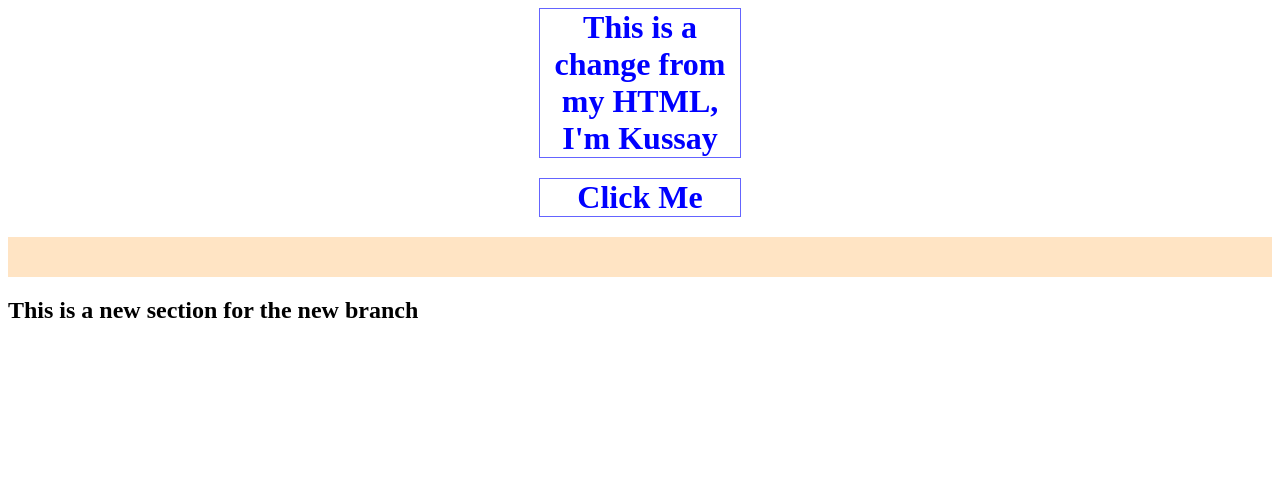
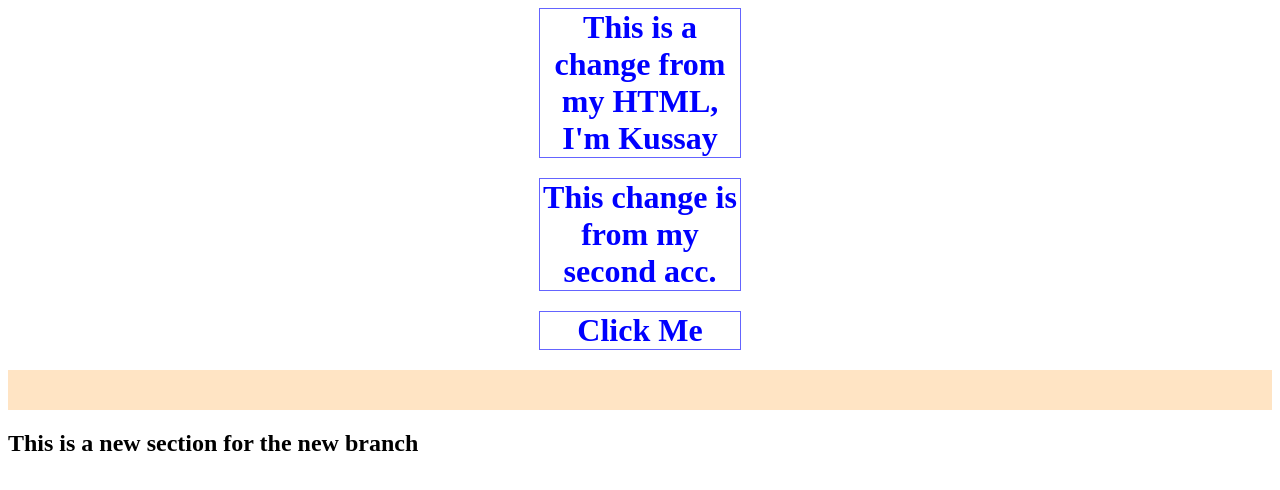
Before and after one commit to SawyerVann/V, a plain HTML site: page index.html in a window 1280 px wide. Drawn offline with Linux system fonts and the light colour scheme.

Commit message:
Update index.html

```diff
--- a/index.html
+++ b/index.html
@@ -5,6 +5,7 @@
 </head>
 <body>
     <h1> This is a change from my HTML, I'm Kussay </h1>
+    <h1> This change is from my second acc. </h1>
     <h1 onclick="displayMessage();">Click Me</h1>
     <div id="message-box"></div>
 
```
